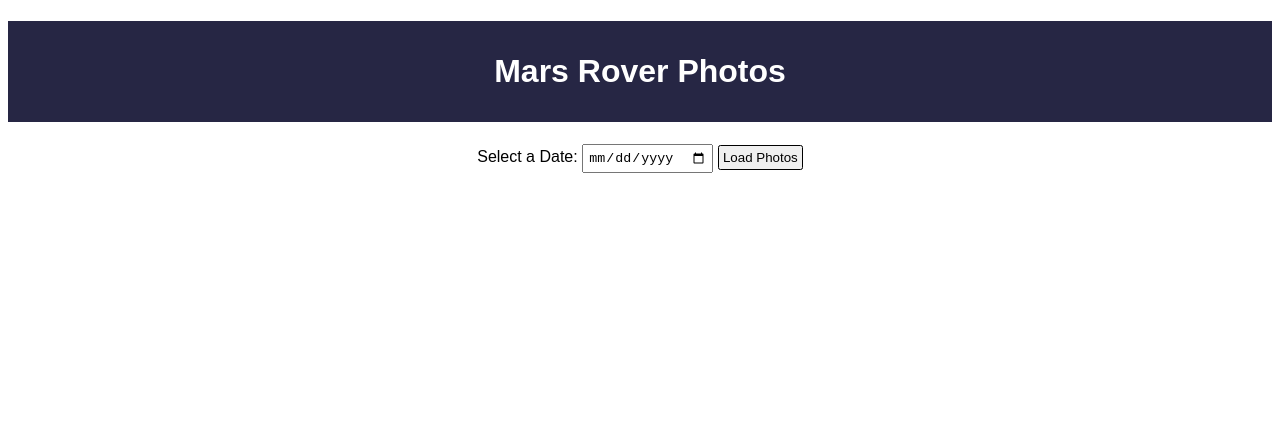
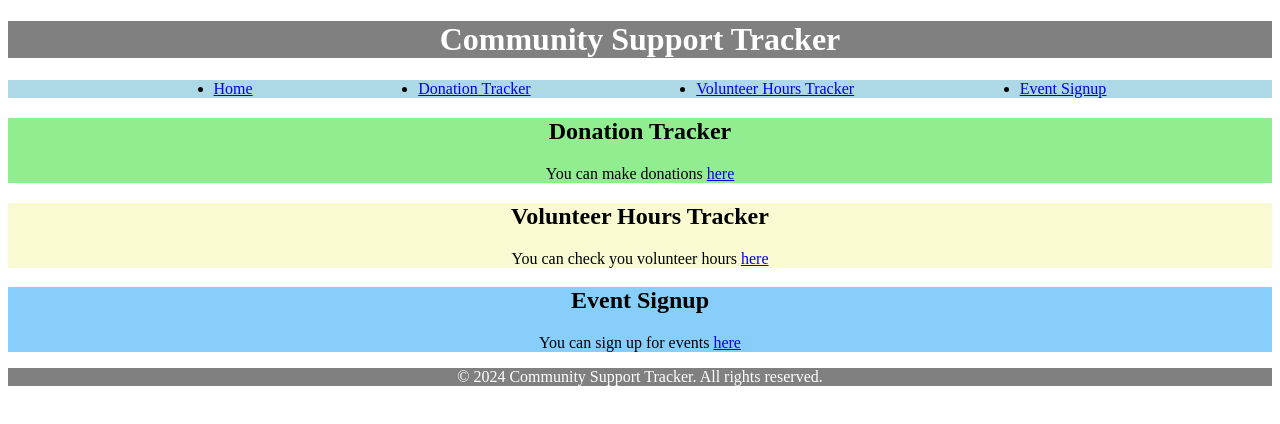
Before and after one commit to unclehowee/SCT_Final_Project, a plain HTML site: page index.html in a window 1280 px wide. Drawn offline with Linux system fonts and the light colour scheme.

Commit message:
add html and css from the frontend final project

```diff
--- a/index.html
+++ b/index.html
@@ -4,17 +4,46 @@
     <meta charset="UTF-8">
     <meta name="viewport" content="width=device-width, initial-scale=1.0">
     <link rel="stylesheet" href="styles.css">
-    <title>Mars Photo Explorer</title>
+    <title>Community Support Tracker</title>
     </head>
     <body>
+        <header><h1>Community Support Tracker</h1></header>
+        <!-- Navigation bar -->
+        <nav>
+            <div class="hamburger" id="hamburger-icon">
+                &#9776;
+            </div>
+            <ul>
+              <li><a href="index.html">Home</a></li>
+              <li><a href="student-1.html">Donation Tracker</a></li>
+              <li><a href="student-2.html">Volunteer Hours Tracker</a></li>
+              <li><a href="student-3.html">Event Signup</a></li>
+            </ul>
+        </nav>
+
         <main>
-        <h1>Mars Rover Photos</h1>
-        <label for="date">Select a Date:</label>
-        <input id="date" name="date" type="date">
-        <button id="load-photos" type="button">Load Photos</button>
-        <div id="error-container"></div>
-        <div id="photos-container"></div>
+            <form>
+            <!-- Patrick's Section-->
+                <section id="Donation">
+                    <h2>Donation Tracker</h2>
+                    <div> You can make donations <a href="student-1.html">here</a></div>
+                </section>
+
+            <!-- Lars's Section-->
+                <section id="Volunteer">
+                    <h2>Volunteer Hours Tracker</h2>
+                    You can check you volunteer hours <a href="student-2.html">here</a>
+                </section>
+
+            <!-- Dom's Section-->
+                <section id="Event">
+                    <h2>Event Signup</h2>
+                    You can sign up for events <a href="student-3.html">here</a>
+                </section>
+            </form>
         </main>
+
+        <footer><p>&copy; 2024 Community Support Tracker. All rights reserved.</p></footer>
     </body>
     <script src="script.js"></script>
 </html>
--- a/styles.css
+++ b/styles.css
@@ -1,40 +1,86 @@
-body {
-    font-family: Arial, Helvetica, sans-serif;
+header {
     text-align: center;
-    display: auto;
+    color:white;
+    background-color: gray;
 }
 
-h1 {
-    background-color: rgb(38, 38, 68);
-    padding: 2rem 2rem;
-    color: white;
-    display: auto;
+nav {
+    background-color: lightblue;
+    position: relative;
 }
 
-.para{
-    color: rgb(121, 114, 114);
+ul {
+    display: flex;
+    justify-content: space-evenly;
+    align-items: center;
 }
 
-.images {
-    height: 400px;
-    width: 400px;
+ul.menu {
+    list-style-type: none;
+    padding: 0;
+    margin: 0;
+    display: flex;
 }
 
-#error-container {
-    color: rgb(202, 47, 47);
-    padding-top: 1rem;
+ul.menu li {
+    margin-right: 20px;
 }
 
-button {
-    padding: 0.25rem;
-    border-radius: 0.15rem;
-    border: .01rem solid black;
+ul.menu li a {
+    text-decoration: none;
+    color: black;
+    font-size: 16px;
 }
 
-button:hover{
-    background-color: rgb(189, 182, 182);
+.hamburger {
+    display: none;
+    font-size:  30px;
+    cursor: pointer;
+}
+@media screen and (max-width: 768px){
+    ul.menu {
+        display: none;
+        width: 100%;
+        text-align: center;
+        flex-direction: column;
+        background-color: #f1f1f1;
+        position: absolute;
+        top: 60px;
+        left: 0;
+    }
+
+    ul.menu li {
+        margin: 10px 0;
+    }
+
+    .hamburger{
+        display: block;
+        position: absolute;
+        top: 20px;
+        right: 20px;
+    }
+
+    ul.menu.show {
+        display: block;
+    }
+}
+#Donation {
+    text-align: center;
+    background-color: lightgreen;
 }
 
-input {
-    padding: 0.25rem;
+#Volunteer {
+    text-align: center;
+    background-color: lightgoldenrodyellow;
 }
+
+#Event {
+    text-align: center;
+    background-color: lightskyblue;
+}
+
+footer {
+    text-align: center;
+    color: white;
+    background-color: gray;
+}
```
Lines whose indentation alone changed are shown as unchanged.
